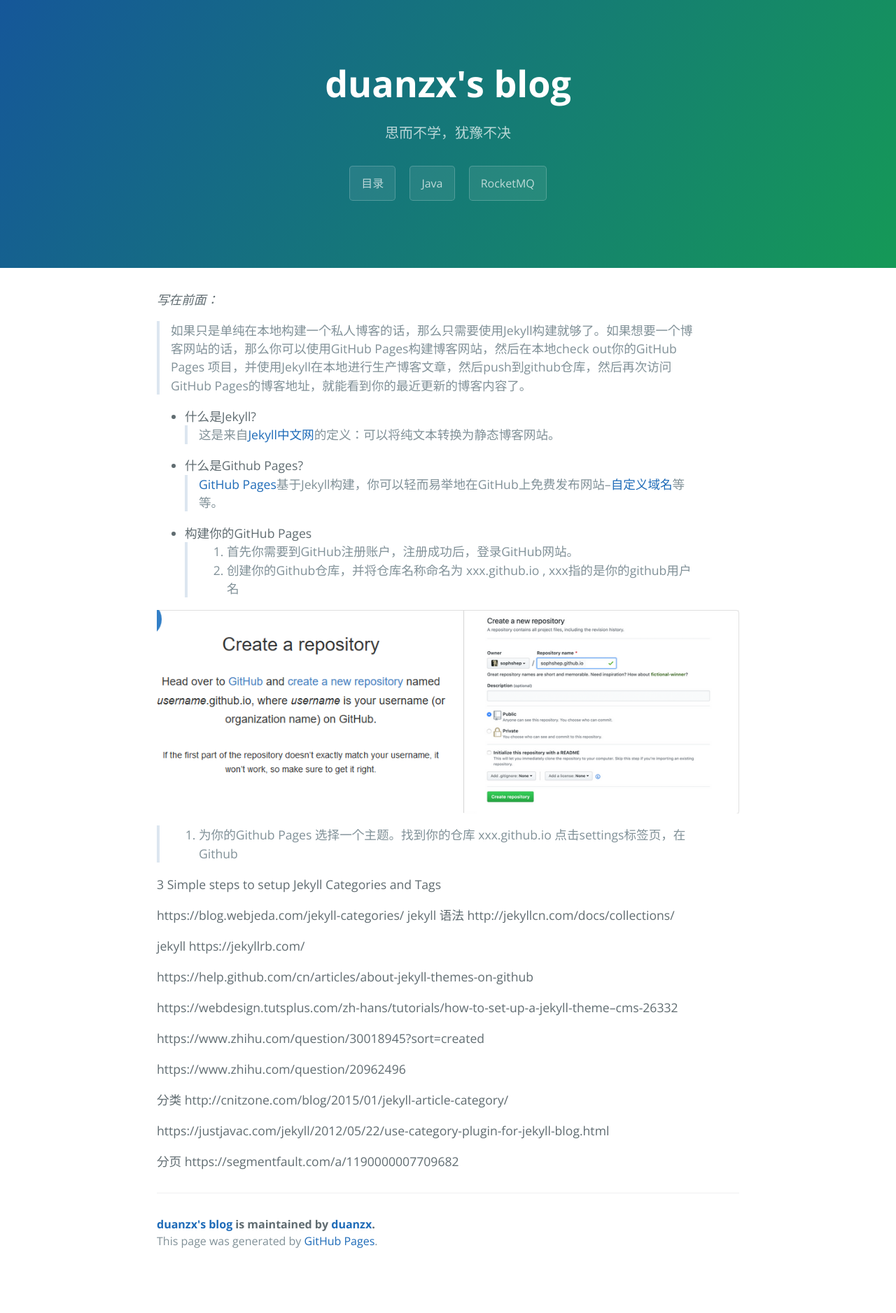
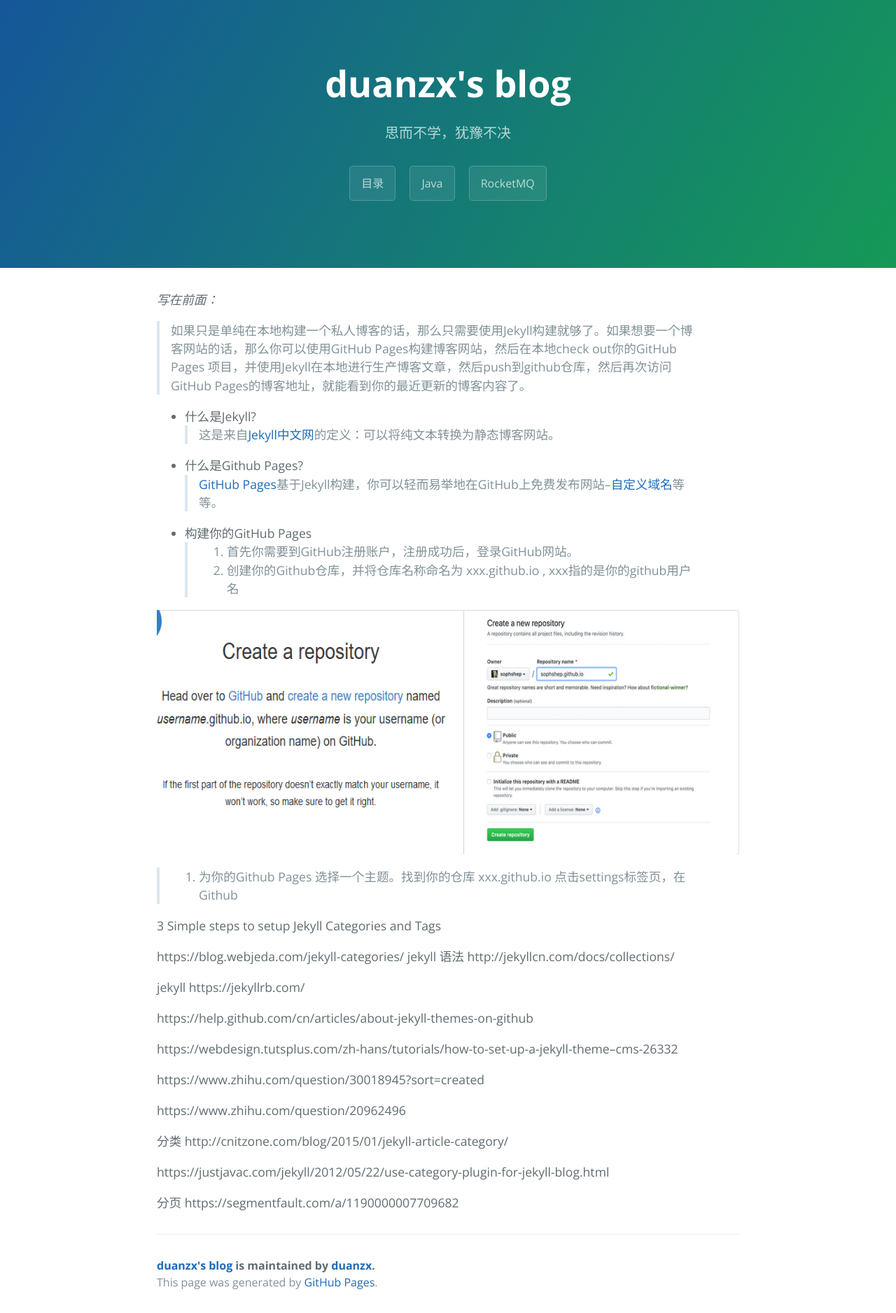
Before and after one commit to duanzx/duanzx.github.io, a Jekyll site: the page built from _posts/2019-08-11-构建github jekyll博客.md, in a window 1280 px wide. Shown: the whole page at 70% size. Built offline with Jekyll 4.4.1, drawn with Linux system fonts in a browser that asks for light colours; before the commit the page ends 1818 px from its top, so only the background shows below that.

```diff
--- a/_posts/2019-08-11-构建github jekyll博客.md
+++ b/_posts/2019-08-11-构建github jekyll博客.md
@@ -18,7 +18,7 @@
 > 2. 创建你的Github仓库，并将仓库名称命名为 xxx.github.io , xxx指的是你的github用户名
 
 <div style="display:flex;align-items:center;justify-content:center;">
-    <img src="/img/2019-08-11-构建github jekyll博客/githubpages_001.png" style="width:100%;height:100%;"  alt="" />
+    <img src="/img/2019-08-11-构建github jekyll博客/githubpages_001.png" width="900" height="350" />
 </div>
 
 > 3. 为你的Github Pages 选择一个主题。找到你的仓库 xxx.github.io 点击settings标签页，在Github
```
